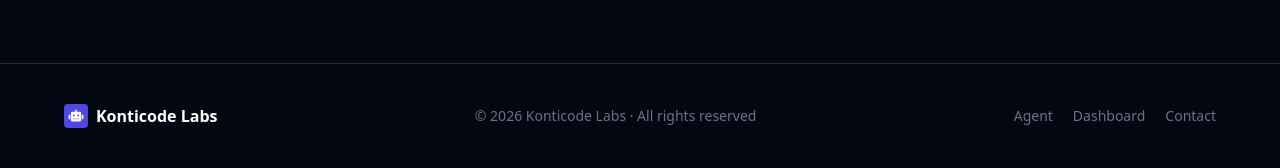
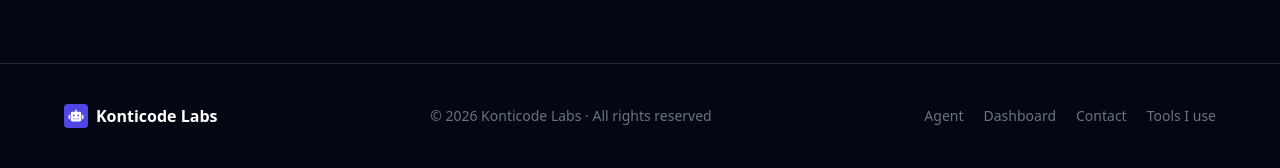
Before and after one commit to jfontiveros7/KonticodeLabs, a Flask app: page / in a window 1280 px wide. Shown: the part 2145-2313 px from the top of the page. Run offline with Flask 3, Linux system fonts and the light colour scheme; some libraries are stand-ins or nearby versions.

Commit message:
Add footer link to Affiliate Tools

```diff
--- a/templates/contact.html
+++ b/templates/contact.html
@@ -232,6 +232,7 @@
                 <a href="/agent" class="hover:text-white transition-colors">Agent</a>
                 <a href="/dashboard" class="hover:text-white transition-colors">Dashboard</a>
                 <a href="/contact" class="hover:text-white transition-colors">Contact</a>
+                <a href="/affiliate-tools" class="hover:text-white transition-colors">Tools I use</a>
             </div>
         </div>
     </footer>
--- a/templates/landing.html
+++ b/templates/landing.html
@@ -225,6 +225,7 @@
                 <a href="/agent" class="hover:text-white transition-colors">Agent</a>
                 <a href="/dashboard" class="hover:text-white transition-colors">Dashboard</a>
                 <a href="/contact" class="hover:text-white transition-colors">Contact</a>
+                <a href="/affiliate-tools" class="hover:text-white transition-colors">Tools I use</a>
             </div>
         </div>
     </footer>
--- a/templates/tech.html
+++ b/templates/tech.html
@@ -264,6 +264,7 @@
                 <a href="/agent" class="hover:text-white transition-colors">Agent</a>
                 <a href="/dashboard" class="hover:text-white transition-colors">Dashboard</a>
                 <a href="/contact" class="hover:text-white transition-colors">Contact</a>
+                <a href="/affiliate-tools" class="hover:text-white transition-colors">Tools I use</a>
             </div>
         </div>
     </footer>
```
